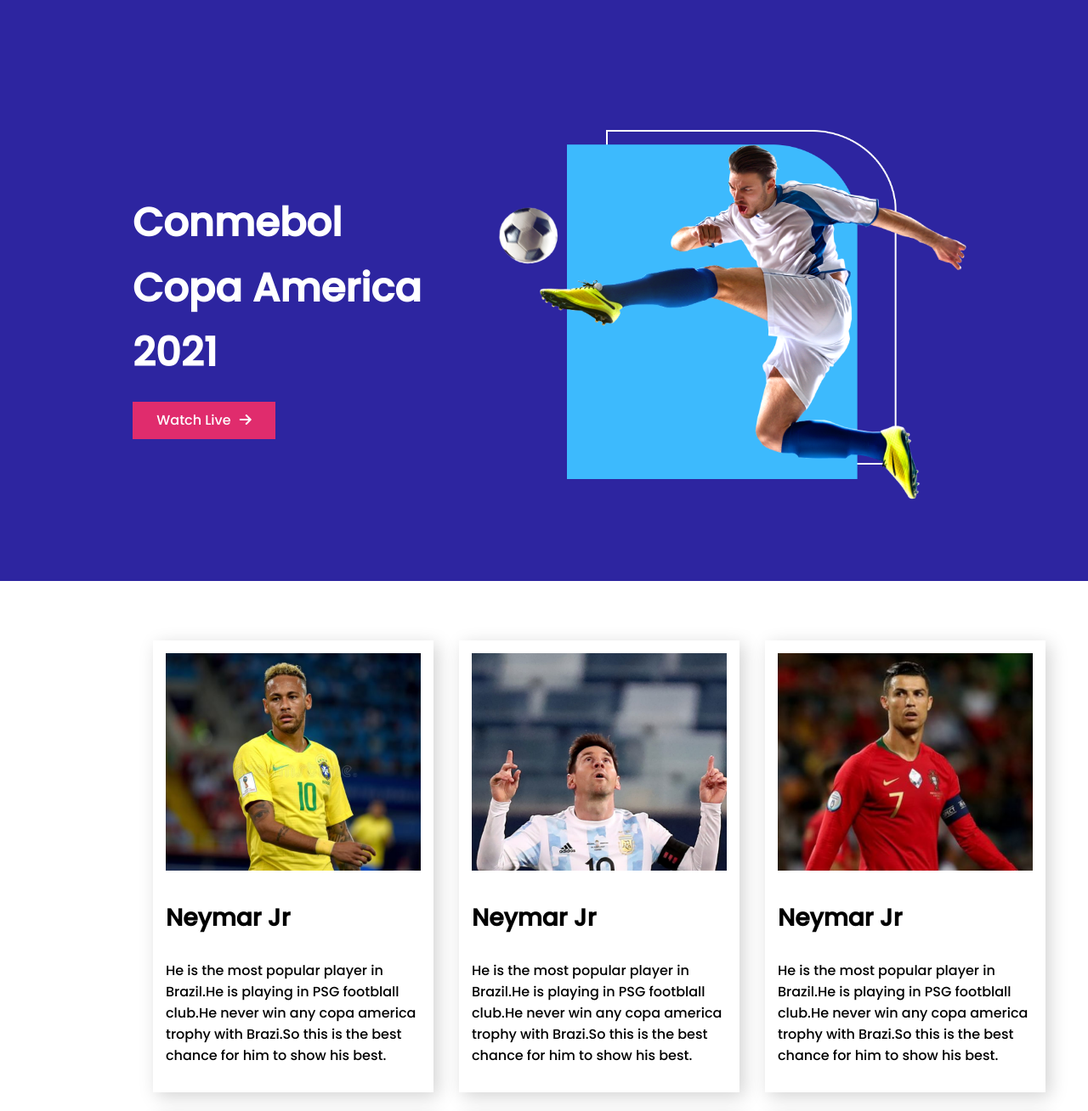
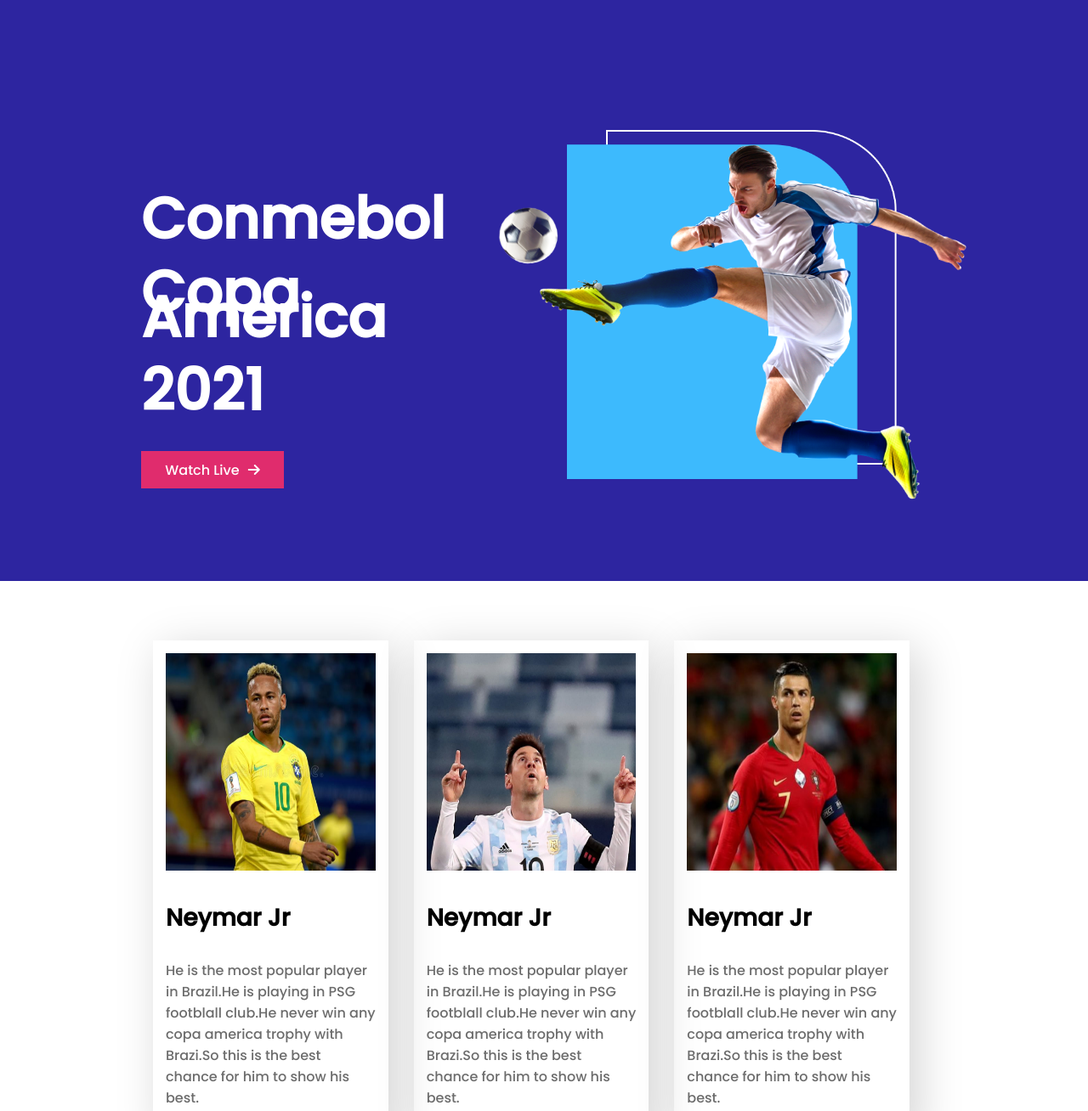
Before and after one commit to shakibarnab31/responsive-football, a plain HTML site: page index.html in a window 1280 px wide. Shown: the top 1308 px of the page at 85% size. Drawn offline with Linux system fonts and the light colour scheme.

Commit message:
animation added and font size changed

```diff
--- a/index.html
+++ b/index.html
@@ -39,8 +39,11 @@
                 <div class="player">
                     <img src="images/players/player-1.png" alt="">
                     <h3>Neymar Jr</h3>
-                    <p>He is the most popular player in Brazil.He is playing in PSG footblall club.He never win any copa
+                    <p>
+                    <p>He is the most popular player in Brazil.He is playing in PSG footblall club.He never win any
+                        copa
                         america trophy with Brazi.So this is the best chance for him to show his best.</p>
+                    </p>
                 </div>
                 <div class="player">
                     <img src="images/players/player-2.png" alt="">
--- a/styles/style.css
+++ b/styles/style.css
@@ -28,14 +28,16 @@
     margin-right: 141px;
     padding-top: 153px;
     padding-bottom: 86px;
+    padding-left: 10px;
 
 }
 .web-title {
 
-    font-size: 31px;
-    line-height: 38px;
+    font-size: 45px;
+    line-height: 30px;
     color:white;
     margin-top:90px;
+
 
 }
 .live-link{
@@ -60,6 +62,11 @@
     height: 438px;
 }
 
+.web-container:hover  .web-banner img{
+    transform: scale(1.4);
+    transition: transform 2s ease ;
+}
+
 /*-------------------
    players styles
    ------------------- */
@@ -71,15 +78,20 @@
     grid-row-gap: 27px;
 }
 .player{
-    box-shadow:5px 5px 20px lightgray;
+    box-shadow:10px 10px 50px lightgray;
     padding: 15px;
-}
+    }
 .player h3{
     font-size: 28px;
     font-weight: 700;
 }
+.player p{
+    color: #6C6C6C;
+    font-size: 16px;
+    font-weight: normal;
+}
 .player img{
-    width: 300px;
+    width: 100%;
     height: 256px;
 }
 
```
